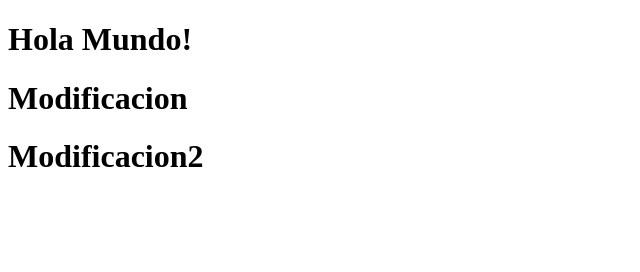
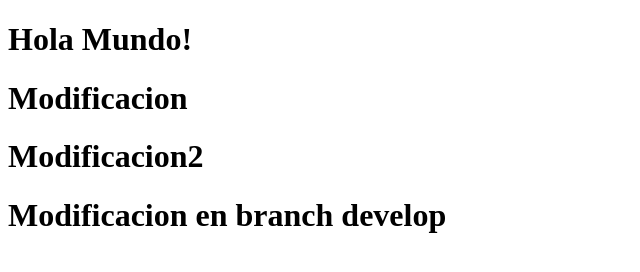
Before and after one commit to FoxJuanCarlos2000/cursogitvs, a plain HTML site: page index2.html in a window 1280 px wide. Shown: the whole page, without its empty margins (0-640 px from the left). Drawn offline with Linux system fonts and the light colour scheme.

Commit message:
creacio y modificacion en branch develop

```diff
--- a/index2.html
+++ b/index2.html
@@ -10,5 +10,7 @@
         <h1>Modificacion</h1>
 
         <h1>Modificacion2</h1>
+
+        <h1>Modificacion en branch develop</h1>
     </body>
 </html>
```
Also changed, not shown: index3.html (added, +1 -0 lines).
